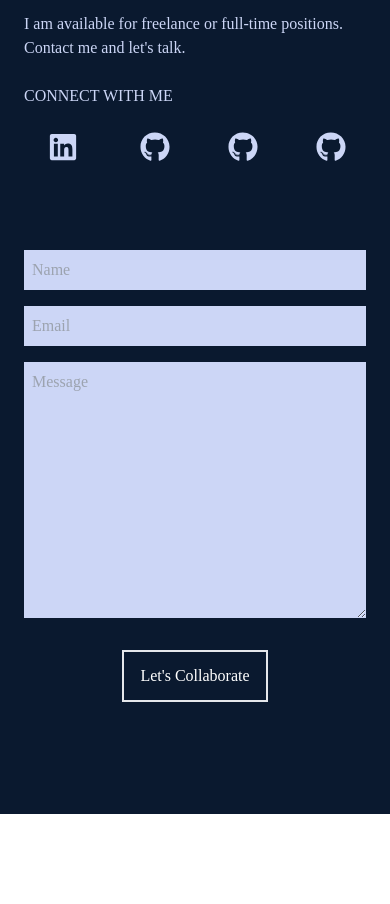
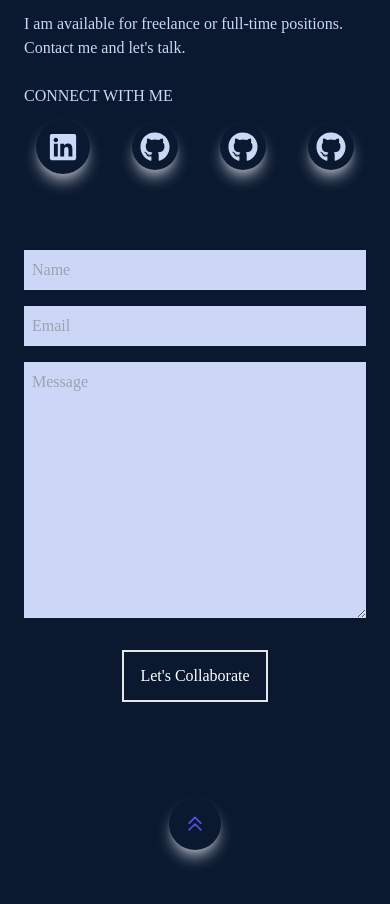
Before and after one commit to Demchenk0/myPortfolio, a React (Create React App) app: page / in a window 390 px wide. Shown: the part 4760-5664 px from the top of the page. Before the commit the page ends 5574 px from the top, so only its background shows below. Built offline with nearby package versions, Linux system fonts and the light colour scheme.

Commit message:
infoproject

```diff
--- a/src/components/Contact.jsx
+++ b/src/components/Contact.jsx
@@ -1,6 +1,8 @@
 import React from 'react';
-import {FaGithub, FaLinkedin } from 'react-icons/fa';
+import { FaGithub, FaLinkedin } from 'react-icons/fa';
 import ContactImg from '../assets/contact.jpg';
+import { HiOutlineChevronDoubleUp } from 'react-icons/hi';
+import { Link } from 'react-scroll';
 
 const Contact = () => {
 	return (
@@ -15,11 +17,7 @@ const Contact = () => {
 					<div className="col-span-3 lg:col-span-2  w-full h-full p-4">
 						<div className="lg:p-4 h-full  ">
 							<div>
-									<img
-										className="rounded-xl"
-										src={ContactImg}
-										alt="/"
-									/>
+								<img className="rounded-xl" src={ContactImg} alt="/" />
 							</div>
 							<div>
 								<h2 className="py-2">Clint Briley</h2>
@@ -30,51 +28,52 @@ const Contact = () => {
 								</p>
 							</div>
 							<div>
-                <p className='uppercase pt-2'>Connect With Me</p>
-                <div className='flex items-center justify-between p-3'>
+								<p className="uppercase pt-2">Connect With Me</p>
+								<div className="flex items-center justify-between p-3">
 									<a
-                    href='https://www.linkedin.com/in/saniok/'
-                    target='_blank'
-                    rel='noreferrer'
+										href="https://www.linkedin.com/in/saniok/"
+										target="_blank"
+										rel="noreferrer"
 									>
-                    <div className='p-3 cursor-pointer hover:scale-110 ease-in duration-300'>
-                      <FaLinkedin size={30}/>
+										<div className="p-3 cursor-pointer hover:scale-110 ease-in duration-300  rounded-full shadow-lg shadow-gray-400">
+											<FaLinkedin size={30} />
 										</div>
 									</a>
 									<a
-                    href='https://www.linkedin.com/in/saniok/'
-                    target='_blank'
-                    rel='noreferrer'
+										href="https://github.com/Demchenk0"
+										target="_blank"
+										rel="noreferrer"
 									>
-                    <div className='p-2 cursor-pointer hover:scale-110 ease-in duration-300'>
-                      <FaGithub size={30}/>
+										<div className="p-2 cursor-pointer hover:scale-110 ease-in duration-300 rounded-full shadow-lg shadow-gray-400">
+											<FaGithub size={30} />
 										</div>
-                  </a><a
-                    href='https://www.linkedin.com/in/saniok/'
-                    target='_blank'
-                    rel='noreferrer'
+									</a>
+									<a
+										href="https://www.linkedin.com/in/saniok/"
+										target="_blank"
+										rel="noreferrer"
 									>
-                    <div className='p-2 cursor-pointer hover:scale-110 ease-in duration-300'>
-                      <FaGithub size={30}/>
+										<div className="p-2 cursor-pointer hover:scale-110 ease-in duration-300 rounded-full shadow-lg shadow-gray-400">
+											<FaGithub size={30} />
 										</div>
-                  </a><a
-                    href='https://www.linkedin.com/in/saniok/'
-                    target='_blank'
-                    rel='noreferrer'
+									</a>
+									<a
+										href="https://www.linkedin.com/in/saniok/"
+										target="_blank"
+										rel="noreferrer"
 									>
-                    <div className='p-2 cursor-pointer hover:scale-110 ease-in duration-300'>
-                      <FaGithub size={30}/>
+										<div className="p-2 cursor-pointer hover:scale-110 ease-in duration-300 rounded-full shadow-lg shadow-gray-400">
+											<FaGithub size={30} />
 										</div>
 									</a>
 								</div>
 							</div>
 						</div>
-
 					</div>
 
 					{/* Right */}
 					<div className="col-span-3 w-full h-auto lg:p-4">
-							<div name="contact"  className="p-4">
+						<div name="contact" className="p-4">
 							<form
 								method="POST"
 								action="https://getform.io/f/b9f9619b-f219-4330-8531-1d8ad1344d29"
@@ -105,6 +104,23 @@ const Contact = () => {
 						</div>
 					</div>
           </div>
+					<div className="flex justify-center py-12">
+						<Link to="home" smooth={true} duration={500}>
+							<a
+								href="https://www.linkedin.com/in/saniok/"
+								target="_blank"
+								rel="noreferrer"
+							>
+								<div className=" rounded-full shadow-lg shadow-gray-400 p-4 cursor-pointer hover:scale-110 ease-in duration-300">
+									<HiOutlineChevronDoubleUp
+										className="text-[#5651e5]"
+										size={20}
+									/>
+								</div>
+							</a>
+						</Link>
+					</div>
+
 			</div>
 		</div>
 	);
--- a/src/components/Navbar.jsx
+++ b/src/components/Navbar.jsx
@@ -1,6 +1,6 @@
 import React, { useState } from 'react';
 import { FaBars, FaTimes, FaGithub, FaLinkedin } from 'react-icons/fa';
-import { HiOutlineMail } from 'react-icons/hi';
+// import { HiOutlineMail } from 'react-icons/hi';
 // import { BsFillPersonLinesFill } from 'react-icons/bs';
 import Logo from '../assets/do2.png';
 import { Link } from 'react-scroll';
@@ -126,7 +126,7 @@ const Navbar = () => {
 				<img src={Logo} alt="Logo" style={{ width: '100px' }} />
 			</div>
 			{/* Social Icon */}
-			<div className="hidden lg:flex fixed flex-col top-[35%] left-0 ">
+			{/* <div className="hidden lg:flex fixed flex-col top-[35%] left-0 ">
 				<ul>
 					<li className="w-[160px] h-[60] flex justify-between items-center ml-[-100px] hover:ml-0 duration-300 ">
 						<a
@@ -156,7 +156,7 @@ const Navbar = () => {
 						</a>
 					</li>
 				</ul>
-			</div>
+			</div> */}
 		</div>
 	);
 };
--- /dev/null
+++ b/src/page/infoproject.jsx
@@ -0,0 +1,11 @@
+import React from 'react'
+
+const infoproject = () => {
+  return (
+    <div>
+
+    </div>
+  )
+}
+
+export default infoproject
```
Lines whose indentation alone changed are shown as unchanged.
